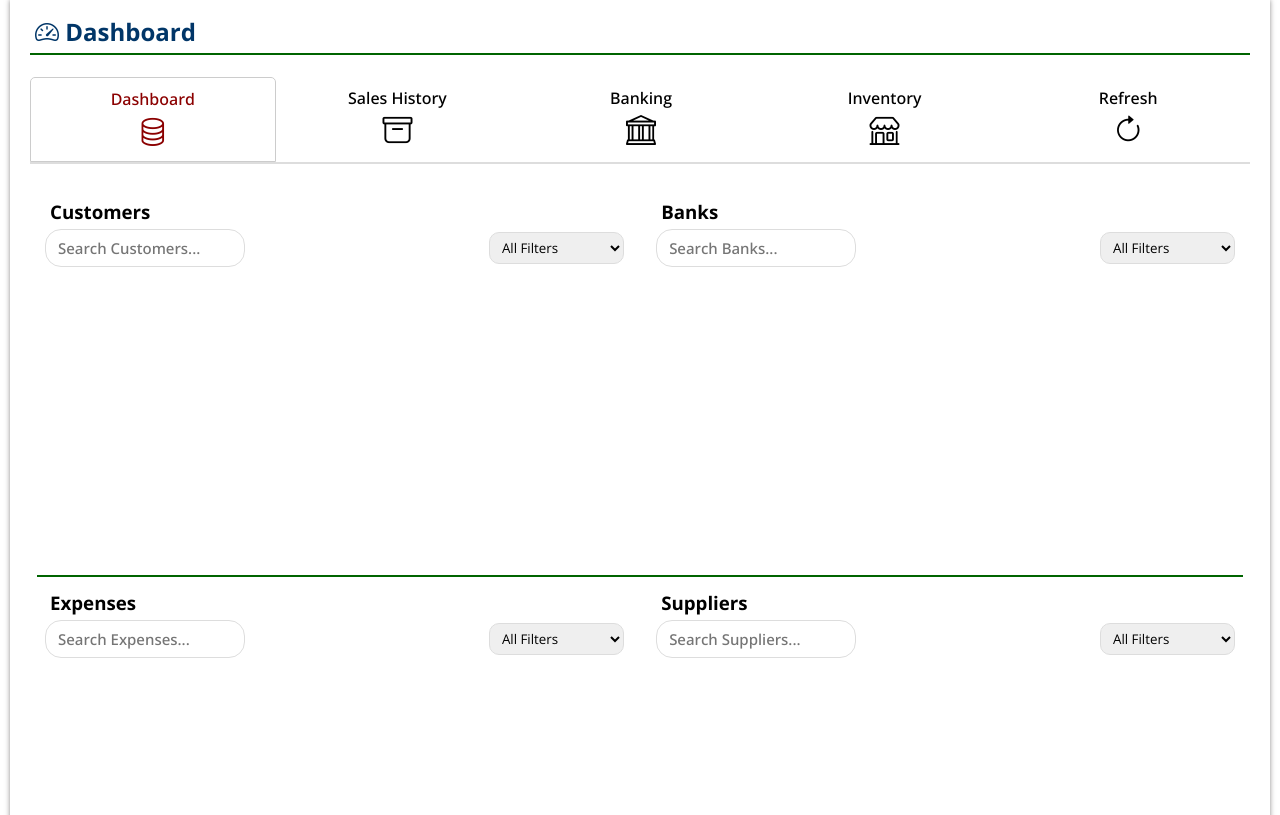
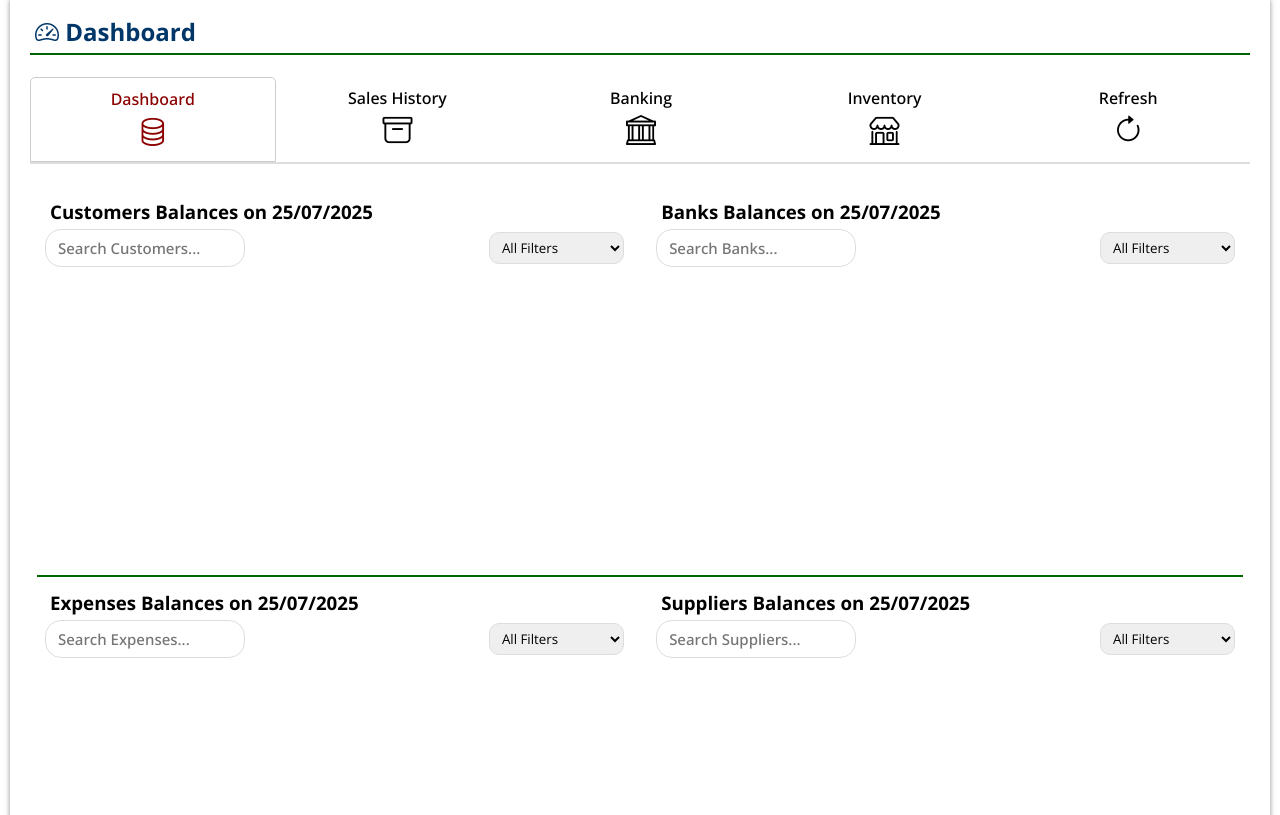
Before and after one commit to realmah06/aamujaheed-sales, a plain HTML site: page dashboard.html in a window 1280 px wide. Shown: the part 366-1181 px from the top of the page. Drawn offline with nearby package versions, Linux system fonts and the light colour scheme; some packages are replaced by stand-ins of ours; a script that the page names is missing.

Commit message:
Update dashboard.html

```diff
--- a/dashboard.html
+++ b/dashboard.html
@@ -421,7 +421,7 @@ footer p{
             <div class="row">
                 <div class="category">
                     <div class="category-header">
-                     <h3>Customers <!-- Balances on <span class="current-date"></span>--> </h3>
+                     <h3>Customers Balances on <span class="current-date"></span> </h3>
                      <!-- <button><i class="bi bi-person-plus"></i> Add</button> -->
                     </div>
                     <div class="roll">
@@ -437,7 +437,7 @@ footer p{
                 </div>
                  <div class="category">
                     <div class="category-header">
-                     <h3>Banks <!-- Balances on <span class="current-date"></span>--> </h3>
+                     <h3>Banks Balances on <span class="current-date"></span> </h3>
 
                     </div>
                     <div class="roll">
@@ -456,7 +456,7 @@ footer p{
              <div class="row">
                 <div class="category">
                     <div class="category-header">
-                     <h3>Expenses <!-- Balances on <span class="current-date"></span>--> </h3>
+                     <h3>Expenses  Balances on <span class="current-date"></span></h3>
 
                     </div>
                     <div class="roll">
@@ -472,7 +472,7 @@ footer p{
                 </div>
                  <div class="category">
                     <div class="category-header">
-                     <h3>Suppliers <!-- Balances on <span class="current-date"></span>--> </h3>
+                     <h3>Suppliers Balances on <span class="current-date"></span></h3>
 
                     </div>
                     <div class="roll">
```
